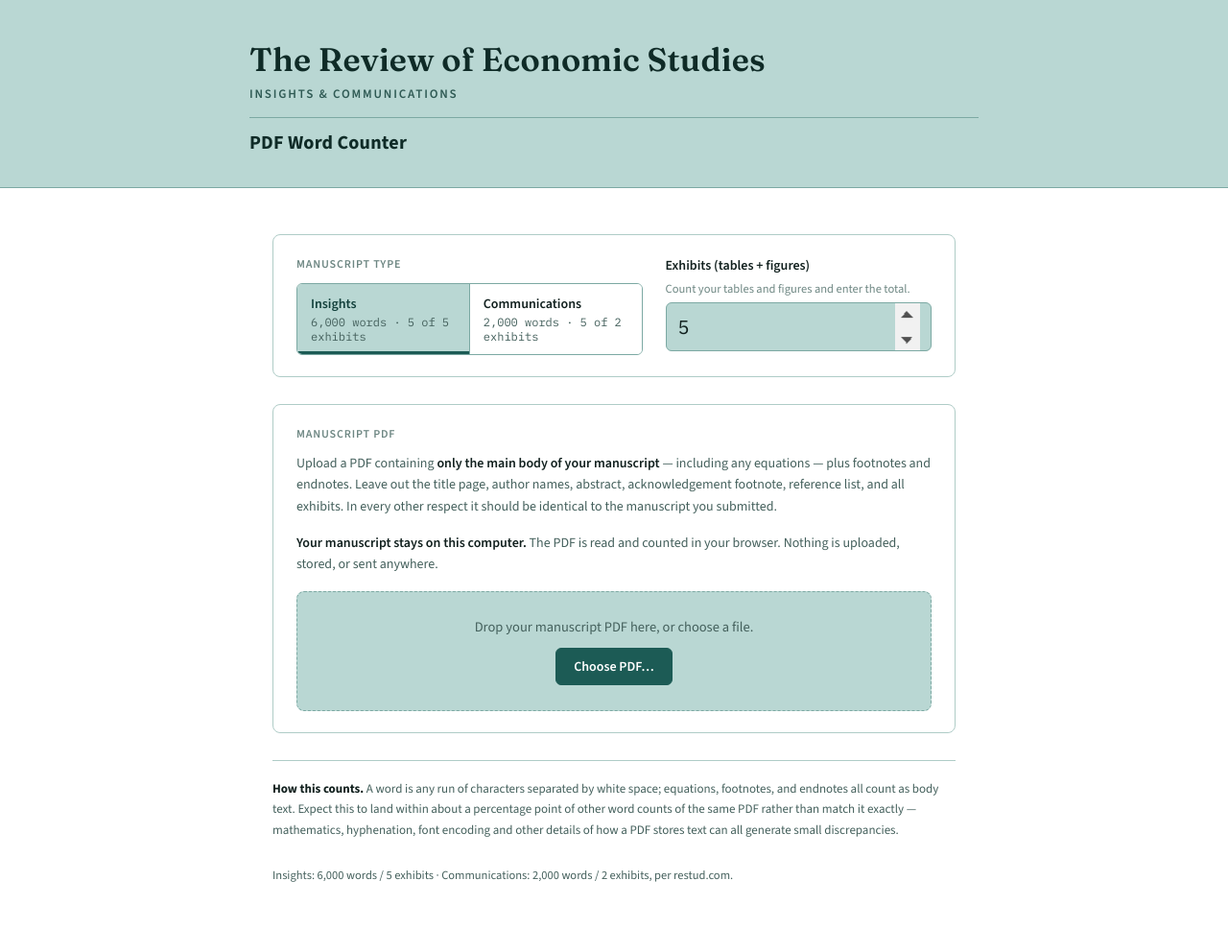
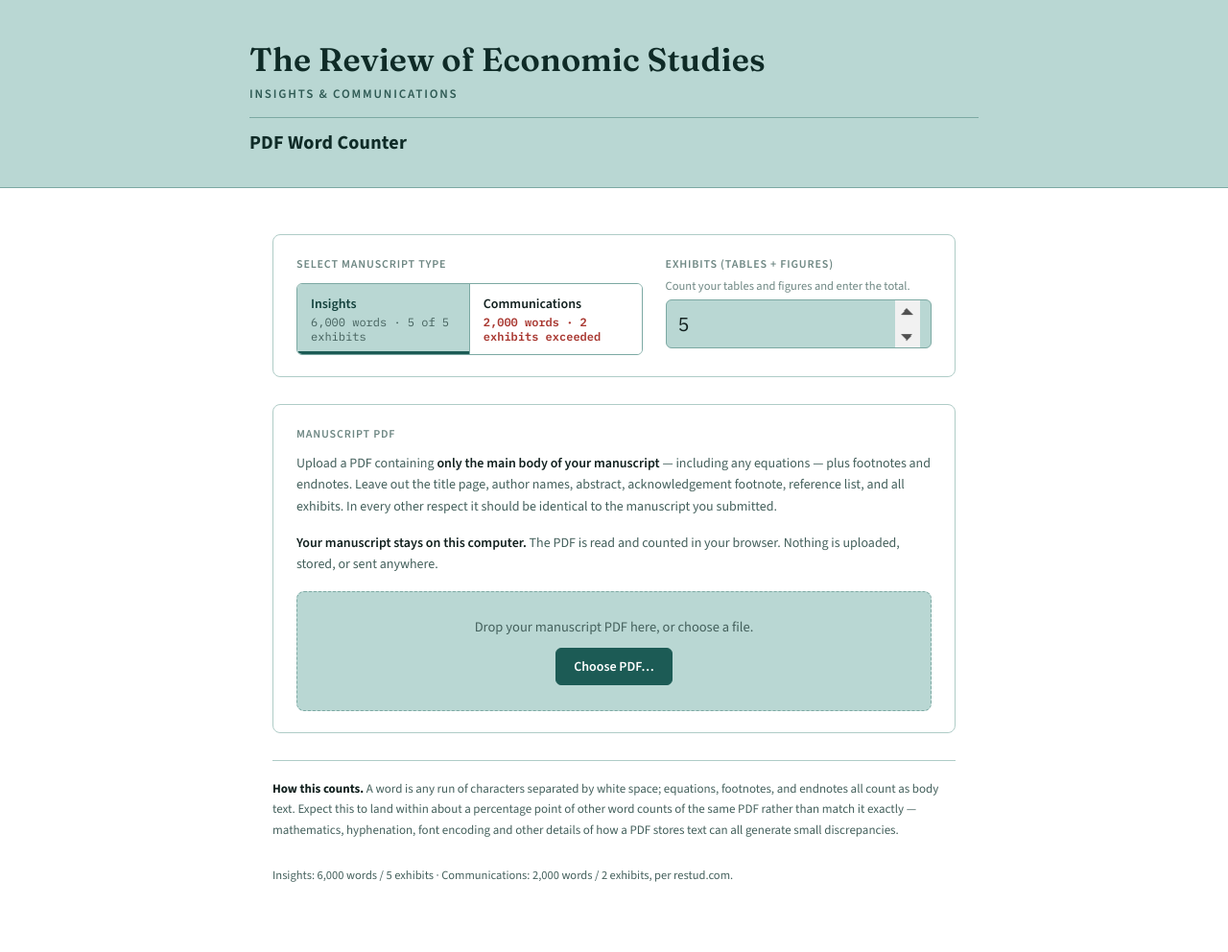
Before and after one commit to REStud/data-editor, a Jekyll site: the page word-count/index.html, which Jekyll copies as it is, in a window 1280 px wide. Shown: the whole page at 96% size. Built offline with Jekyll 4.4.1, drawn with Linux system fonts in a browser that asks for light colours.

Commit message:
Word count tool: clarify manuscript type controls
- "Manuscript type" becomes "Select manuscript type", on the visible label
  and the button group's accessible name
- Past a type's exhibit cap its button reads "2 exhibits exceeded" in the
  danger colour instead of counting on past the maximum. Written against
  each type's own cap, so it needs no change if the caps move.
- Choosing a type brings an oversized exhibit count down to that type's cap,
  so picking Communications from the default of five lands on two. A count
  already within the cap is left alone rather than pushed up to it, since
  overstating exhibits would cost words under the unused-exhibit allowance.
- The Exhibits field label takes the same treatment as the other card
  headings rather than 14px sentence case

Co-Authored-By: Claude Opus 5 (1M context) <noreply@anthropic.com>

```diff
--- a/word-count/index.html
+++ b/word-count/index.html
@@ -202,6 +202,7 @@
     margin-top:2px;
     font-variant-numeric:tabular-nums;
   }
+  .segmented button .type-limits.over{ color:var(--danger); font-weight:600; }
   .segmented button[aria-pressed="true"]{
     background:var(--field);
     box-shadow:inset 0 -3px 0 var(--accent);
@@ -210,7 +211,15 @@
   .segmented button:focus-visible{ outline:2px solid var(--accent); outline-offset:-2px; }
 
   .field{ display:flex; flex-direction:column; gap:6px; }
-  .field label{ font-size:14px; font-weight:600; color:var(--ink); }
+  /* same treatment as .card-label, without its bottom margin — the field is a
+     flex column and spaces itself with gap */
+  .field label{
+    font-size:12px;
+    font-weight:600;
+    letter-spacing:.07em;
+    text-transform:uppercase;
+    color:var(--ink-faint);
+  }
   .field .hint{ font-size:12.5px; color:var(--ink-faint); line-height:1.4; margin:0; }
   .num-input{
     width:100%;
@@ -500,8 +509,8 @@
   <div class="card controls">
     <div class="controls-grid">
       <div>
-        <p class="card-label">Manuscript type</p>
-        <div class="segmented" role="group" aria-label="Manuscript type">
+        <p class="card-label">Select manuscript type</p>
+        <div class="segmented" role="group" aria-label="Select manuscript type">
           <button type="button" data-type="insights" aria-pressed="false">
             <span class="type-name">Insights</span>
             <span class="type-limits">6,000 words &middot; 5 exhibits</span>
@@ -707,9 +716,12 @@
       // each type's limit carries its own allowance, so the two buttons answer
       // "what would I get under the other type?" at the current exhibit count
       var limit = type.words + unusedExhibits(type) * WORDS_PER_UNUSED_EXHIBIT;
-      btn.querySelector('.type-limits').textContent =
-        fmt(limit) + ' words \u00b7 ' + fmt(state.exhibitCount) + ' of ' +
-        fmt(type.exhibits) + ' exhibits';
+      var over = state.exhibitCount > type.exhibits;
+      var limitsEl = btn.querySelector('.type-limits');
+      limitsEl.classList.toggle('over', over);
+      limitsEl.textContent = fmt(limit) + ' words \u00b7 ' + (over
+        ? fmt(type.exhibits) + ' exhibits exceeded'
+        : fmt(state.exhibitCount) + ' of ' + fmt(type.exhibits) + ' exhibits');
     });
     document.getElementById('exhibitInput').value = state.exhibitCount;
   }
```
Also changed, not shown: other parts of word-count/index.html (+4 -0 lines).
